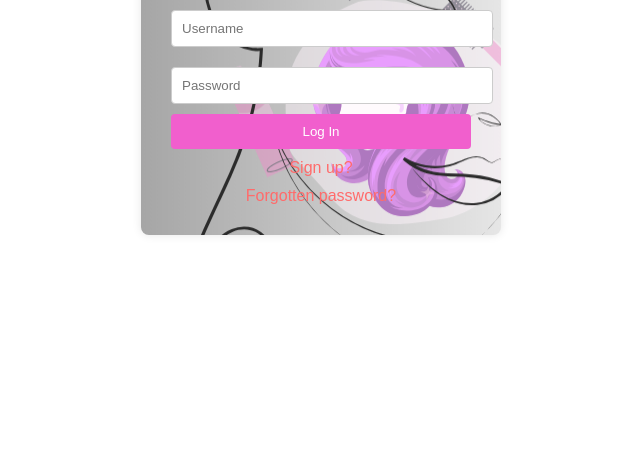
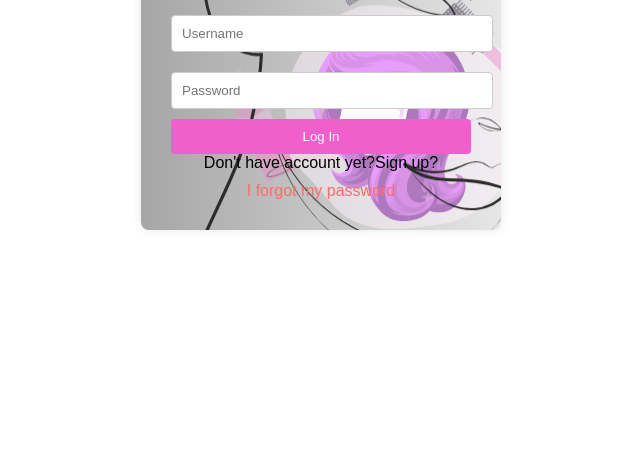
Before and after one commit to inno6969/Salon-web, a plain HTML site: page index.html in a window 1280 px wide. Shown: the part 331-800 px from the top of the page, without its empty margins (319-959 px from the left). Drawn offline with Linux system fonts and the light colour scheme.

Commit message:
Update index.html

```diff
--- a/index.html
+++ b/index.html
@@ -8,12 +8,12 @@
 
     <div class="login-container">
         <h2><strong>Blissful Beauty Salon</strong></h2>
-        <form action="welcome.html" method="post">
+        <form action="welcome.html" method="get">
             <input type="text" name="username" placeholder="Username" aria-label="Username">
             <input type="password" name="password" placeholder="Password" required aria-label="Password">
             <input type="submit" value="Log In">
-            <a href="registration.html">Sign up?</a>
-            <a href="forgotpassword.html">Forgotten password?
+            Don't have account yet?</<a href="registration.html">Sign up?<a>
+            <a href="forgotpassword.html">I forgot my password
 
 
         </form>
```
